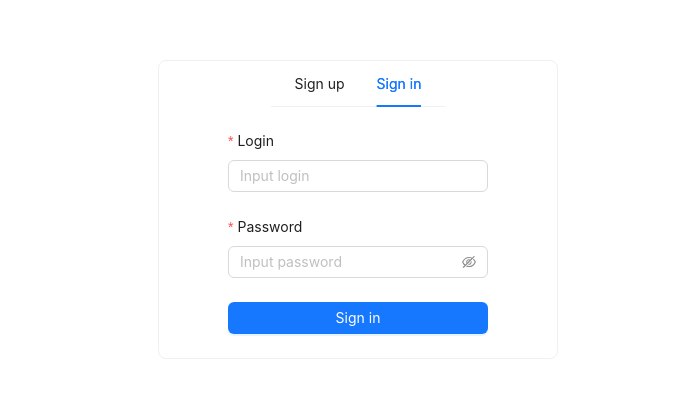
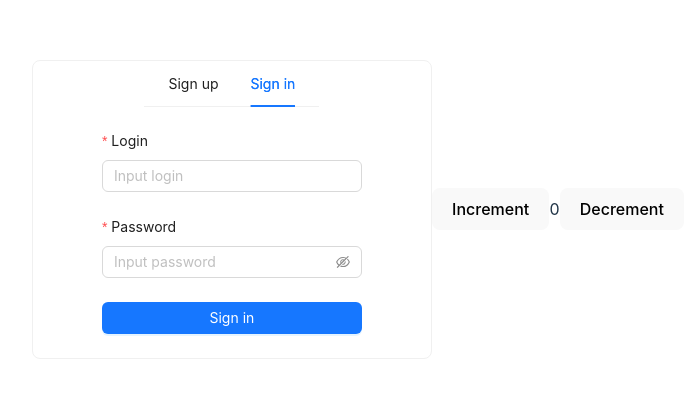
Before and after one commit to sofyavr/pokemon, a React (Vite) app in the folder pokemonProject/: page / in a window 1280 px wide. Shown: the part 191-588 px from the top of the page, without its empty margins (282-977 px from the left). Built offline with nearby package versions, Linux system fonts and the light colour scheme.

Commit message:
Redux toolkit counter test

```diff
--- a/pokemonProject/package.json
+++ b/pokemonProject/package.json
@@ -10,9 +10,11 @@
     "preview": "vite preview"
   },
   "dependencies": {
+    "@reduxjs/toolkit": "^2.2.7",
     "antd": "^5.20.0",
     "react": "^18.3.1",
     "react-dom": "^18.3.1",
+    "react-redux": "^9.1.2",
     "react-router-dom": "^6.26.2"
   },
   "devDependencies": {
--- a/pokemonProject/src/App.tsx
+++ b/pokemonProject/src/App.tsx
@@ -3,6 +3,7 @@
 import { Card, Flex } from 'antd';
 import FormSignIn from './components/SignForm';
 import FormSignUp from './components/SignFormUp';
+import { Counter } from './features/counter/counter';
 
 enum AuthTab {
   SignIn = 'SignIn',
@@ -60,6 +61,7 @@
       >
         {contentListNoTitle[activeTabKey2]}
       </Card>
+      <Counter />
     </Flex>
   );
 };
--- /dev/null
+++ b/pokemonProject/src/app/store.tsx
@@ -0,0 +1,13 @@
+import { configureStore } from '@reduxjs/toolkit'
+import counterReducer from '../features/counter/counterSlice'
+
+export const store = configureStore({
+  reducer: {
+    counter: counterReducer,
+  },
+})
+
+// Infer the `RootState` and `AppDispatch` types from the store itself
+export type RootState = ReturnType<typeof store.getState>
+// Inferred type: {posts: PostsState, comments: CommentsState, users: UsersState}
+export type AppDispatch = typeof store.dispatch
--- /dev/null
+++ b/pokemonProject/src/features/counter/counter.tsx
@@ -0,0 +1,28 @@
+import type { RootState } from '../../app/store'
+import { useSelector, useDispatch } from 'react-redux'
+import { decrement, increment } from './counterSlice'
+
+export function Counter() {
+  const count = useSelector((state: RootState) => state.counter.value)
+  const dispatch = useDispatch()
+
+  return (
+    <div>
+      <div>
+        <button
+          aria-label="Increment value"
+          onClick={() => dispatch(increment())}
+        >
+          Increment
+        </button>
+        <span>{count}</span>
+        <button
+          aria-label="Decrement value"
+          onClick={() => dispatch(decrement())}
+        >
+          Decrement
+        </button>
+      </div>
+    </div>
+  )
+}
--- /dev/null
+++ b/pokemonProject/src/features/counter/counterSlice.tsx
@@ -0,0 +1,35 @@
+import { createSlice } from '@reduxjs/toolkit'
+import type { PayloadAction } from '@reduxjs/toolkit'
+
+export interface CounterState {
+  value: number
+}
+
+const initialState: CounterState = {
+  value: 0,
+}
+
+export const counterSlice = createSlice({
+  name: 'counter',
+  initialState,
+  reducers: {
+    increment: (state) => {
+      // Redux Toolkit allows us to write "mutating" logic in reducers. It
+      // doesn't actually mutate the state because it uses the Immer library,
+      // which detects changes to a "draft state" and produces a brand new
+      // immutable state based off those changes
+      state.value += 1
+    },
+    decrement: (state) => {
+      state.value -= 1
+    },
+    incrementByAmount: (state, action: PayloadAction<number>) => {
+      state.value += action.payload
+    },
+  },
+})
+
+// Action creators are generated for each case reducer function
+export const { increment, decrement, incrementByAmount } = counterSlice.actions
+
+export default counterSlice.reducer
--- a/pokemonProject/src/main.tsx
+++ b/pokemonProject/src/main.tsx
@@ -2,9 +2,13 @@
 import ReactDOM from 'react-dom/client'
 import App from './App.tsx'
 import './index.css'
+import { store } from './app/store'
+import { Provider } from 'react-redux'
 
 ReactDOM.createRoot(document.getElementById('root')!).render(
   <React.StrictMode>
+  <Provider store={store}>
     <App />
-  </React.StrictMode>,
+    </Provider>
+  </React.StrictMode>
 )
```
Also changed, not shown: 1 other file (tests, documents, lock files or other folders).
